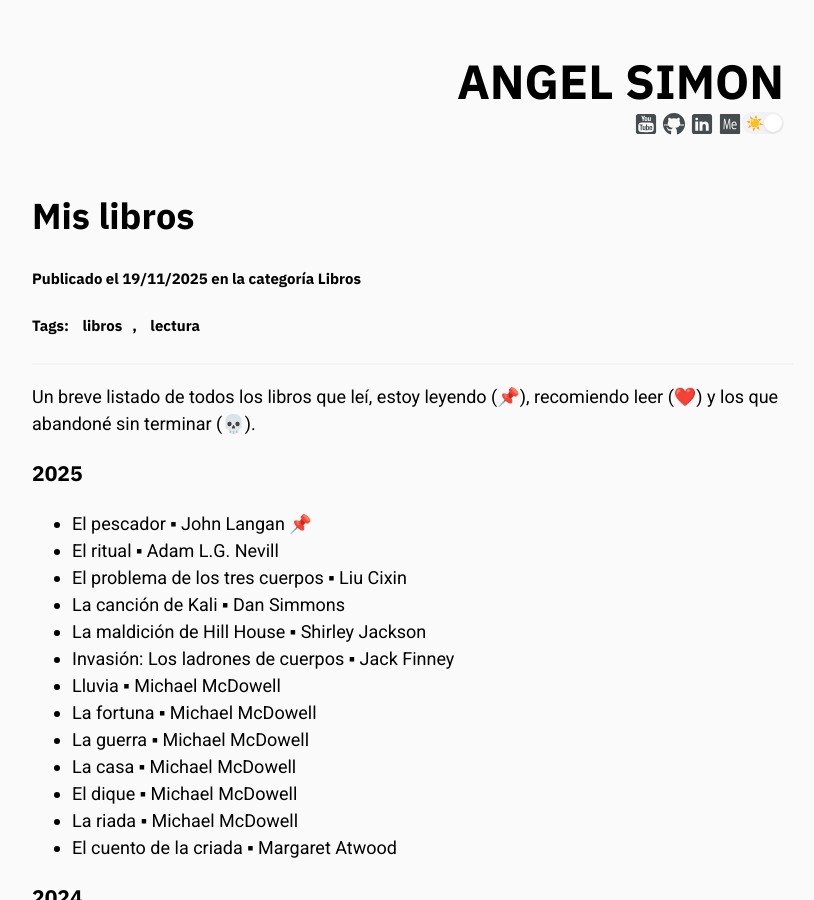
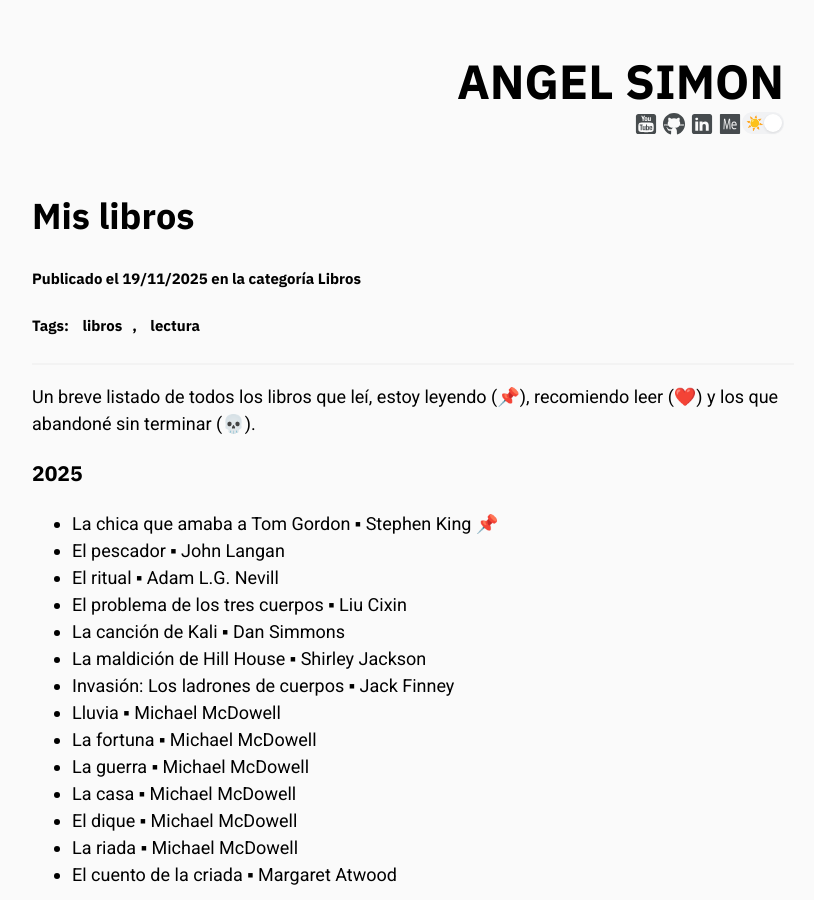
Before and after one commit to angelsimon/angelsimon.github.io, a Jekyll site: the page built from _posts/2025-11-19-Mis-libros.md, in a window 1280 px wide and 900 px high. Shown: the whole window, without its empty margins (227-1041 px from the left). Built offline with Jekyll 4.4.1, drawn with Linux system fonts in a browser that asks for light colours; comment, search, counter and statistics services are not loaded.

Commit message:
Actualizo lista de libros

```diff
--- a/_posts/2025-11-19-Mis-libros.md
+++ b/_posts/2025-11-19-Mis-libros.md
@@ -14,7 +14,8 @@ Un breve listado de todos los libros que leí, estoy leyendo (📌), recomiendo
 
 ### 2025
 
-- El pescador ▪ John Langan 📌
+- La chica que amaba a Tom Gordon ▪ Stephen King 📌
+- El pescador ▪ John Langan
 - El ritual ▪ Adam L.G. Nevill
 - El problema de los tres cuerpos ▪ Liu Cixin
 - La canción de Kali ▪ Dan Simmons
```
